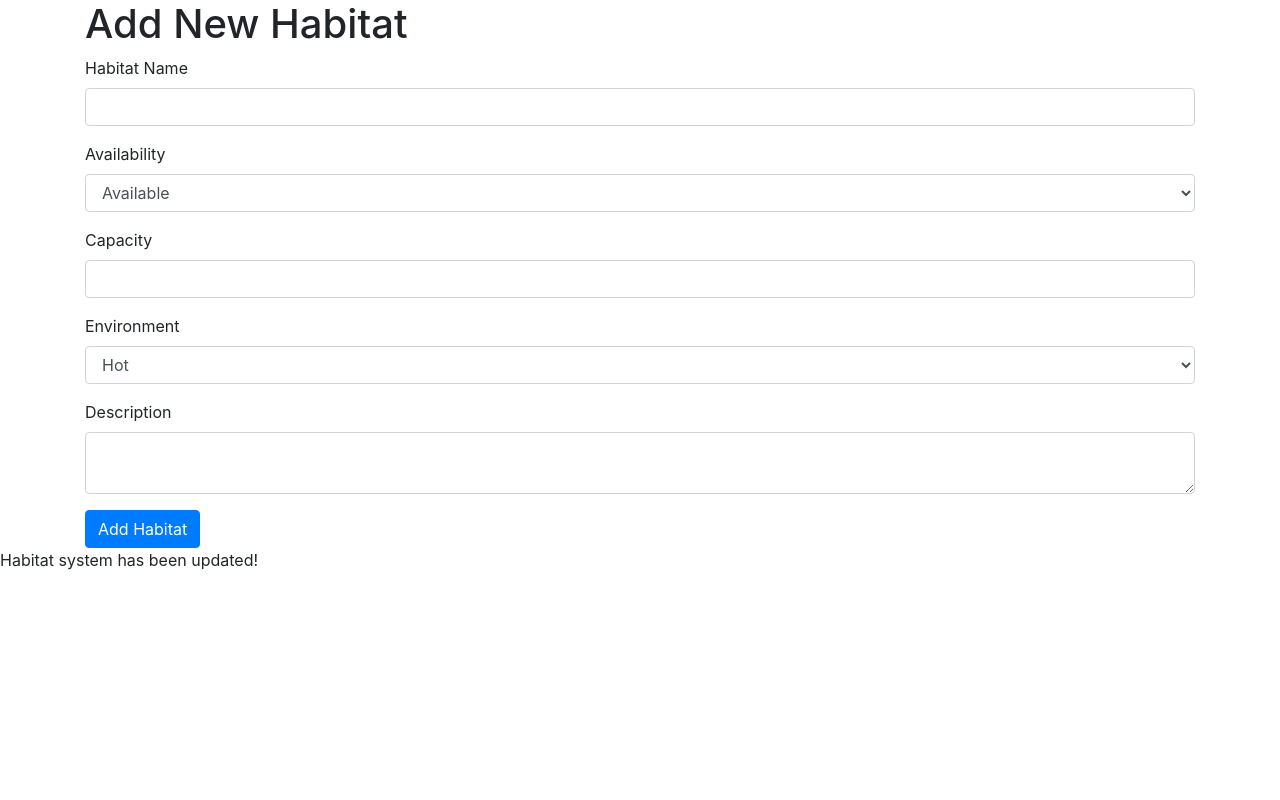
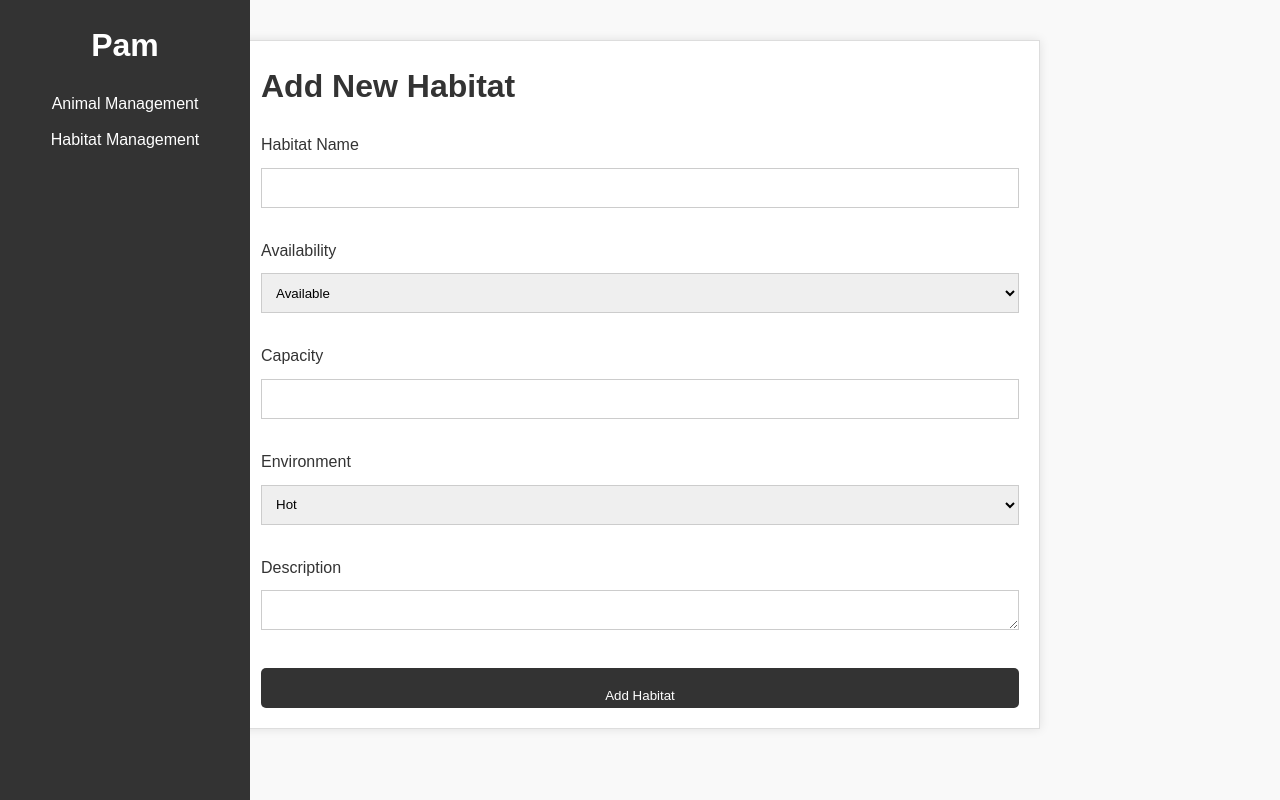
Before and after one commit to shuuye/ZooManagmentSystem, a PHP site: page /View/AnimalModule/add_habitat.php in a window 1280 px wide. Run offline with PHP 8.4, Linux system fonts and the light colour scheme; data that the repository does not hold is empty.

Commit message:
Habitat update
Habitat now can add and edit function complete.

```diff
--- a/Control/AnimalController/HabitatController.php
+++ b/Control/AnimalController/HabitatController.php
@@ -31,5 +31,42 @@
         // After adding the habitat, reload habitats from the database
         $this->habitatManagementSystem->loadHabitatsFromDatabase();
     }
+
+    public function editHabitat($id, $name, $availability, $capacity, $environment, $description) {
+    $db = new databaseConfig();
+    $pdo = $db->getConnection();
+
+    // Update the habitat in the database
+    $stmt = $pdo->prepare("UPDATE habitats SET habitat_name = ?, availability = ?, capacity = ?, environment = ?, description = ? WHERE habitat_id = ?");
+    $stmt->execute([$name, $availability, $capacity, $environment, $description, $id]);
+
+    // After updating the habitat, reload habitats from the database
+    $this->habitatManagementSystem->loadHabitatsFromDatabase();
+}
+
+    public function getHabitatById($id) {
+        $db = new databaseConfig();
+        $pdo = $db->getConnection();
+
+        $stmt = $pdo->prepare("SELECT * FROM habitats WHERE habitat_id = ?");
+        $stmt->execute([$id]);
+
+        $result = $stmt->fetch();
+
+        if ($result) {
+            $habitat = new Habitat(
+                $result['habitat_id'],
+                $result['habitat_name'],
+                $result['availability'],
+                $result['capacity'],
+                $result['environment'],
+                $result['description']
+            );
+            return $habitat;
+        } else {
+            return null;
+        }
+    }
+
 }
 ?>
--- /dev/null
+++ b/Css/Animal/habitat.css
@@ -0,0 +1,181 @@
+/* Global Styles */
+
+* {
+  box-sizing: border-box;
+  margin: 0;
+  padding: 0;
+}
+
+body {
+  font-family: Arial, sans-serif;
+  line-height: 1.6;
+  color: #333;
+  background-color: #f9f9f9;
+}
+
+/* Sidebar Styles */
+
+.sidebar {
+  position: fixed;
+  top: 0;
+  left: 0;
+  width: 250px;
+  height: 100vh;
+  background-color: #333;
+  padding: 20px;
+  text-align: center;
+}
+
+.sidebar h1 {
+  color: #fff;
+  margin-bottom: 20px;
+}
+
+.sidebar ul {
+  list-style: none;
+  padding: 0;
+  margin: 0;
+}
+
+.sidebar li {
+  margin-bottom: 10px;
+}
+
+.sidebar a {
+  color: #fff;
+  text-decoration: none;
+}
+
+.sidebar a:hover {
+  color: #ccc;
+}
+
+/* Container Styles */
+
+.container {
+  max-width: 800px;
+  margin: 40px auto;
+  padding: 20px;
+  background-color: #fff;
+  border: 1px solid #ddd;
+  box-shadow: 0 0 10px rgba(0, 0, 0, 0.1);
+}
+
+.container h1 {
+  margin-top: 0;
+}
+
+/* Form Styles */
+
+form {
+  margin-top: 20px;
+}
+
+.form-group {
+  margin-bottom: 20px;
+}
+
+.form-control {
+  width: 100%;
+  height: 40px;
+  margin-bottom: 10px;
+  padding: 10px;
+  border: 1px solid #ccc;
+}
+
+.form-control:focus {
+  border-color: #aaa;
+  box-shadow: 0 0 10px rgba(0, 0, 0, 0.2);
+}
+
+label {
+  display: block;
+  margin-bottom: 10px;
+}
+
+select {
+  width: 100%;
+  height: 40px;
+  margin-bottom: 10px;
+  padding: 10px;
+  border: 1px solid #ccc;
+}
+
+select:focus {
+  border-color: #aaa;
+  box-shadow: 0 0 10px rgba(0, 0, 0, 0.2);
+}
+
+textarea {
+  width: 100%;
+  height: 100px;
+  margin-bottom: 10px;
+  padding: 10px;
+  border: 1px solid #ccc;
+}
+
+textarea:focus {
+  border-color: #aaa;
+  box-shadow: 0 0 10px rgba(0, 0, 0, 0.2);
+}
+
+.btn {
+  width: 100%;
+  height: 40px;
+  background-color: #333;
+  color: #fff;
+  padding: 20px;
+  border: none;
+  border-radius: 5px;
+  cursor: pointer;
+}
+
+.btn:hover {
+  background-color: #444;
+}
+
+/* Table Styles */
+
+.table-responsive {
+  overflow-x: auto;
+}
+
+.table {
+  width: 100%;
+  border-collapse: collapse;
+}
+
+.table th, .table td {
+  border: 1px solid #ddd;
+  padding: 10px;
+  text-align: left;
+}
+
+.table th {
+  background-color: #f0f0f0;
+}
+
+.table-striped tbody tr:nth-child(even) {
+  background-color: #f9f9f9;
+}
+
+.table-bordered {
+  border: 1px solid #ddd;
+}
+
+.table-bordered th, .table-bordered td {
+  border: 1px solid #ddd;
+}
+
+.btn-success {
+  background-color: #28a745;
+  color: #fff;
+  padding: 10px 20px;
+  border: none;
+  border-radius: 5px;
+  cursor: pointer;
+}
+
+.btn-success:hover {
+  background-color: #2f865f;
+}
--- a/View/AnimalModule/animal_home.php
+++ b/View/AnimalModule/animal_home.php
@@ -4,7 +4,7 @@
 
 <head>
     <meta charset="UTF-8">
-    <link rel="stylesheet" type="text/css" href="../../Css/Animal/animal_main.css">
+   <link rel="stylesheet" type="text/css" href="../../Css/Animal/animal_main.css">
 </head>
 
 <body>
@@ -14,7 +14,7 @@
   <h1>Pam</h1>
   <ul>
     <li><a href="animal_home.php">Animal Management</a></li>
-    <li><a href="#">Habitat Management</a></li>
+    <li><a href="habitat_home.php">Habitat Management</a></li>
   </ul>
 </div>
 
--- a/View/AnimalModule/animal_list.php
+++ b/View/AnimalModule/animal_list.php
@@ -14,7 +14,7 @@
         <h1>Pam</h1>
         <ul>
           <li><a href="animal_home.php">Animal Management</a></li>
-          <li><a href="#">Habitat Management</a></li>
+          <li><a href="habitat_home.php">Habitat Management</a></li>
         </ul>
 
 
--- a/View/AnimalModule/habitat_manage.php
+++ b/View/AnimalModule/habitat_manage.php
@@ -4,9 +4,20 @@
     <meta charset="UTF-8">
     <meta name="viewport" content="width=device-width, initial-scale=1.0">
     <title>Add Habitat</title>
-    <link rel="stylesheet" href="https://stackpath.bootstrapcdn.com/bootstrap/4.5.2/css/bootstrap.min.css">
+    <link rel="stylesheet" type="text/css" href="../../Css/Animal/habitat.css">
+
+
 </head>
 <body>
+
+     <div class="sidebar">
+        <h1>Pam</h1>
+        <ul>
+          <li><a href="animal_home.php">Animal Management</a></li>
+          <li><a href="habitat_home.php">Habitat Management</a></li>
+        </ul>
+     </div>
+
     <div class="container">
         <h1>Add New Habitat</h1>
 
```
Also changed, not shown: Control/AnimalController/update_habitat.php (added, +17 -0 lines), Css/Animal/animal_main.css (+45 -15 lines), View/AnimalModule/edit_habitat.php (added, +34 -0 lines), View/AnimalModule/habitat_home.php (+15 -2 lines), nbproject/private/private.xml (+0 -37 lines).
